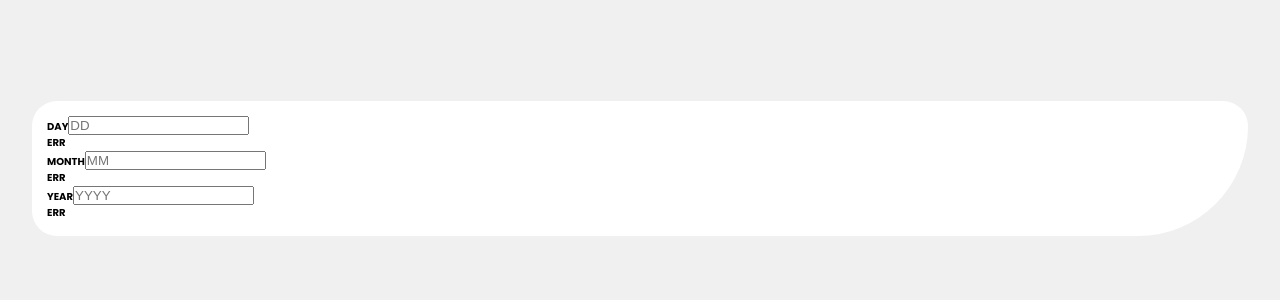
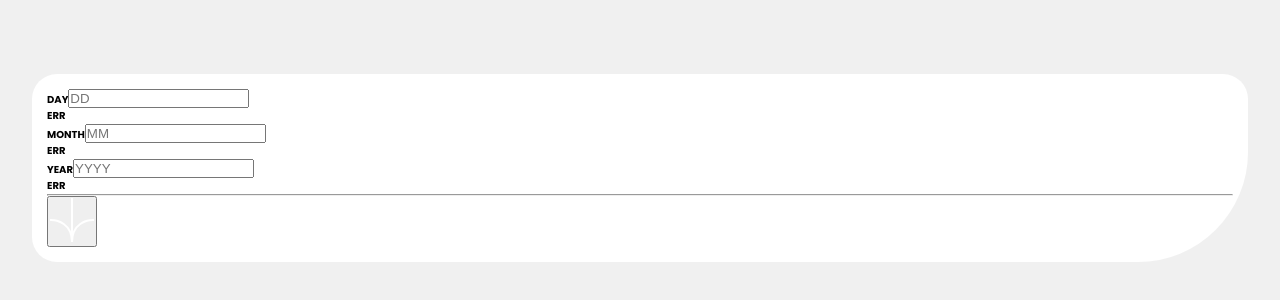
Before and after one commit to amirhossein-peyvand/age-calculator, a React (Vite) app: page / in a window 1280 px wide. Shown: the part 232-532 px from the top of the page. Built offline with nearby package versions, Linux system fonts and the light colour scheme.

Commit message:
Adding button to Form component

```diff
--- a/src/components/Form.tsx
+++ b/src/components/Form.tsx
@@ -1,3 +1,5 @@
+import arrow from "../assets/icon-arrow.svg";
+
 const Form = () => {
   return (
     <form className="form">
@@ -18,6 +20,12 @@ const Form = () => {
           <p>ERR</p>
         </div>
       </section>
+      <section className="buttonContainer">
+        <hr />
+        <button>
+          <img src={arrow} alt="arrow" />
+        </button>
+      </section>
     </form>
   );
 };
```
